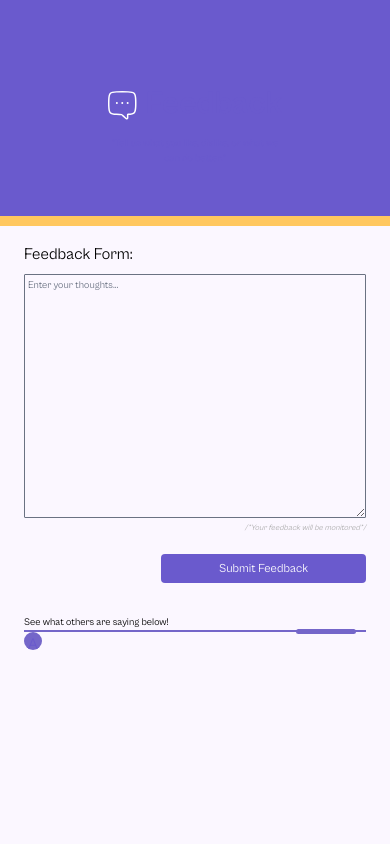
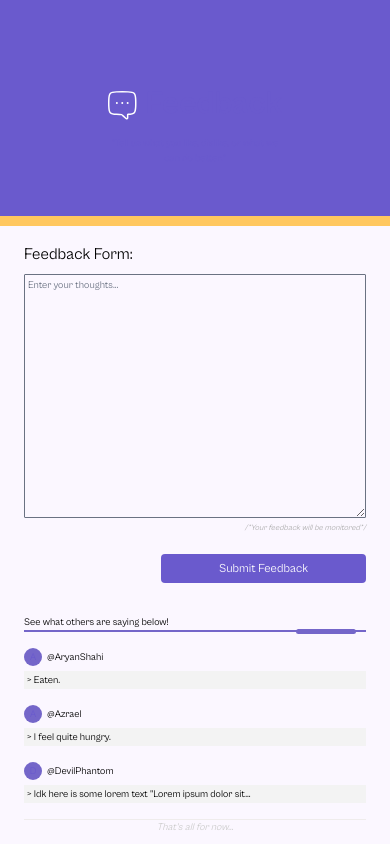
Before and after one commit to VaidyaIshan/Eaten, a Next.js app in the folder frontend/: page /feedback in a window 390 px wide. Built offline with nearby package versions, Linux system fonts and the light colour scheme.

Commit message:
add: complete frontend mobile view

```diff
--- a/frontend/src/app/feedback/LowerSection.tsx
+++ b/frontend/src/app/feedback/LowerSection.tsx
@@ -6,7 +6,7 @@ const LowerSection = () => {
 
   return(
     <div className = "absolute top-[13.5rem] bottom-0 left-0 right-0 bg-[#FFC75F] w-full max-4xl pt-[10px] m-0">
-      <div className = "flex flex-col items-center justify-center bg-[#FBF7FF] relative bottom-0 w-full h-full gap-1">
+      <div className = "relative flex flex-col items-center justify-center bg-[#FBF7FF] w-full h-full overflow-y-auto gap-1">
         <p className = "text-[#000000] absolute top-[1rem] left-[1.5rem]">Feedback Form:</p>
 
         <div className = "absolute top-[3rem] left-0 px-[1.5rem] m-0 w-full flex flex-col gap-[2rem]">
--- a/frontend/src/app/feedback/getAllFeedbacks.tsx
+++ b/frontend/src/app/feedback/getAllFeedbacks.tsx
@@ -1,7 +1,7 @@
 const GetAllFeedback = () => {
 
   return(
-    <div className = "flex flex-col w-full">
+    <div className = "flex flex-grow flex-col w-full gap-[1rem]">
 
       <div className = "w-full flex flex-col">
         <p className = "text-[#000000] text-[10px]">See what others are saying below!</p>
@@ -15,13 +15,68 @@ const GetAllFeedback = () => {
       </div>
 
       <div className = "w-full flex-col w-full">
-        <div className = "w-full flex flex-row">
-          <div className = "w-[1.125rem] h-[1.125rem] rounded-full bg-[#7466C9] text-center">
-            <p>A</p>
+
+        <div className = "w-full flex flex-row items-center justify-start gap-[5px] pb-[5px]">
+          <div className = "w-[1.125rem] h-[1.125rem] rounded-full bg-[#7466C9] flex text-center items-center justify-center">
+            <p className = "text-[10px]">A</p>
+          </div>
+
+          <p className = "text-[#000000] text-[10px]">@AryanShahi</p>
+        </div>
+
+        <div className = "bg-[#F3F3F3] flex text-center items-center justify-start h-[1.125rem] p-[3px]">
+          <p className = "text-[#000000] text-[10px]">
+            &gt; Eaten.
+          </p>
+        </div>
+
+      </div>
+
+
+      <div className = "w-full flex-col w-full">
+
+        <div className = "w-full flex flex-row items-center justify-start gap-[5px] pb-[5px]">
+          <div className = "w-[1.125rem] h-[1.125rem] rounded-full bg-[#7466C9] flex text-center items-center justify-center">
+            <p className = "text-[10px]">A</p>
+          </div>
+
+          <p className = "text-[#000000] text-[10px]">@Azrael</p>
+        </div>
+
+        <div className = "bg-[#F3F3F3] flex text-center items-center justify-start h-[1.125rem] p-[3px]">
+          <p className = "text-[#000000] text-[10px]">
+            &gt; I feel quite hungry.
+          </p>
+        </div>
+
+      </div>
+
+      <div className = "w-full flex-col w-full">
+
+        <div className = "w-full flex flex-row items-center justify-start gap-[5px] pb-[5px]">
+          <div className = "w-[1.125rem] h-[1.125rem] rounded-full bg-[#7466C9] flex text-center items-center justify-center">
+            <p className = "text-[10px]">D</p>
+          </div>
+
+          <p className = "text-[#000000] text-[10px]">@DevilPhantom</p>
+        </div>
+
+        <div className = "bg-[#F3F3F3] flex text-center items-center justify-start h-[1.125rem] p-[3px]">
+          <p className = "text-[#000000] text-[10px]">
+            &gt; Idk here is some lorem text "Lorem ipsum dolor sit...
+          </p>
+        </div>
+
+      </div>
+
+      <div className = "w-full flex flex-col items-center">
+        <div className = "w-full h-[1px] bg-[#EFECEC] flex justify-end">
+          <div className = "hidden">
+              <p>placeholder</p>
           </div>
         </div>
+          <p className = "text-[#CCCCCC] text-[10px] italic">That's all for now...</p>
       </div>
-
     </div>
   )
 
```
